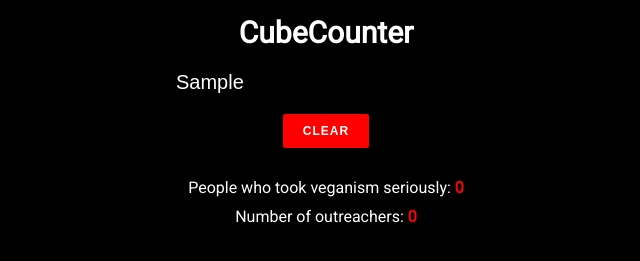
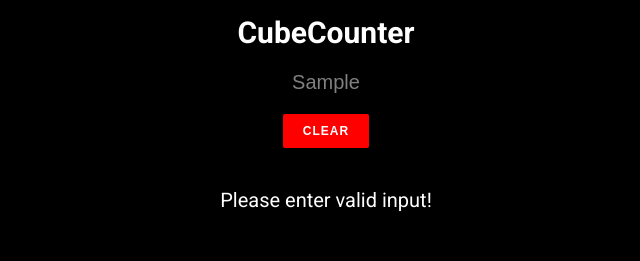
Before and after one commit to malinatran/cube-counter-web, a plain HTML site: page index.html in a window 1280 px wide. Both pictures are taken after typing "Sample" into the empty fields and a click on the button "CALCULATE". Shown: the part 147-408 px from the top of the page, without its empty margins (314-954 px from the left). Drawn offline with nearby package versions, Linux system fonts and the light colour scheme.

Commit message:
Add actual tally, percentage, error handling, input disabling

```diff
--- a/app.js
+++ b/app.js
@@ -3,20 +3,51 @@ var calculateOrClearTally
 $(function() {
   calculateOrClearTally = () => {
     if ($('button').text() === 'Calculate') {
-      var individualTallies = $('#individual-tallies').val()
-      var adjustedTallies = individualTallies
-        .split(' ')
-        .map(tally => adjustIndividualTally(tally))
-      var groupTally = Math.round(adjustedTallies.reduce((a, b) => a + b, 0))
-      var numOfOutreachers = adjustedTallies.filter(tally => tally > 0).length
-      displayResults(groupTally, numOfOutreachers)
+      var tallies = getIndividualTallies()
+      var adjustedTallies = tallies.map(tally => adjustIndividualTally(tally))
+      var actualGroupTally = calculateGroupTally(tallies)
+      var adjustedGroupTally = calculateGroupTally(adjustedTallies)
+      var percentageDiff = calculatePercentageDiff(
+        actualGroupTally,
+        adjustedGroupTally,
+      )
+      var outreachNum = adjustedTallies.filter(tally => tally > 0).length
+      displayResults({
+        actualTally: actualGroupTally,
+        adjustedTally: adjustedGroupTally,
+        percentageDiff: percentageDiff,
+        outreacherNum: outreachNum,
+      })
     } else {
       clearTally()
     }
   }
 
+  getIndividualTallies = () => {
+    var tallies = $('#individual-tallies')
+      .val()
+      .split(' ')
+      .map(tally => parseInt(tally))
+
+    if (!tallies[0]) {
+      $('#individual-tallies').attr('disabled', 'disabled')
+      $('.error-container').css('display', 'block')
+      $('button').html('Clear')
+    } else {
+      return tallies
+    }
+  }
+
+  calculateGroupTally = tallies => {
+    return Math.round(tallies.reduce((a, b) => a + b, 0))
+  }
+
+  calculatePercentageDiff = (actualGroupTally, adjustedGroupTally) => {
+    return ((adjustedGroupTally / actualGroupTally) * 100).toFixed(0)
+  }
+
   adjustIndividualTally = tally => {
-    let numericTally = parseInt(tally) || 0
+    let numericTally = tally || 0
 
     switch (true) {
       case numericTally > 0 && numericTally <= 5:
@@ -33,14 +64,20 @@ $(function() {
   }
 
   clearTally = () => {
+    $('#individual-tallies').removeAttr('disabled')
     $('#individual-tallies').val('')
+    $('.error-container').css('display', 'none')
     $('.results-container').css('display', 'none')
     $('button').html('Calculate')
   }
 
-  displayResults = (groupTally, numOfOutreachers) => {
-    $('#groupTally').html(groupTally)
-    $('#numOfOutreachers').html(numOfOutreachers)
+  displayResults = results => {
+    var { actualTally, adjustedTally, percentageDiff, outreacherNum } = results
+    $('#individual-tallies').attr('disabled', 'disabled')
+    $('#actual-group-tally').html(actualTally)
+    $('#adjusted-group-tally').html(adjustedTally)
+    $('#percentage-diff').html(`${percentageDiff}%`)
+    $('#outreacher-num').html(outreacherNum)
     $('.results-container').css('display', 'block')
     $('button').html('Clear')
   }
--- a/index.html
+++ b/index.html
@@ -2,6 +2,7 @@
 <html>
   <head>
     <title>Cube Counter</title>
+    <meta name="viewport" content="width=device-width, initial-scale=1.0" />
     <script
       src="https://code.jquery.com/jquery-3.4.1.min.js"
       integrity="sha256-CSXorXvZcTkaix6Yvo6HppcZGetbYMGWSFlBw8HfCJo="
@@ -10,7 +11,7 @@
     <script src="app.js"></script>
     <link rel="stylesheet" href="style.css" />
     <link
-      href="https://fonts.googleapis.com/css?family=Roboto&display=swap"
+      href="https://fonts.googleapis.com/css?family=Roboto:400,700&display=swap"
       rel="stylesheet"
     />
   </head>
@@ -25,12 +26,23 @@
       placeholder="Enter individual tallies (e.g. 1 2 3)"
     />
     <button onclick="calculateOrClearTally()">Calculate</button>
+    <div class="error-container">
+      <p class="error-text">
+        Please enter valid input!
+      </p>
+    </div>
     <div class="results-container">
       <p class="results-text">
-        People who took veganism seriously: <span id="groupTally"></span>
+        Actual tally: <span id="actual-group-tally"></span>
       </p>
       <p class="results-text">
-        Number of outreachers: <span id="numOfOutreachers"></span>
+        Adjusted tally: <span id="adjusted-group-tally"></span> (<span
+          id="percentage-diff"
+        ></span>
+        of actual)
+      </p>
+      <p class="results-text">
+        Number of outreachers: <span id="outreacher-num"></span>
       </p>
     </div>
   </body>
--- a/style.css
+++ b/style.css
@@ -23,7 +23,12 @@ input {
   font-size: 20px;
   outline: none;
   padding-bottom: 10px;
+  text-align: center;
   width: 300px;
+}
+
+input:disabled {
+  color: grey;
 }
 
 button {
@@ -46,6 +51,7 @@ p {
   font-size: 20px;
 }
 
+.error-container,
 .results-container {
   display: none;
   padding: 10px;
@@ -56,8 +62,7 @@ p {
   margin: 10px;
 }
 
-#groupTally,
-#numOfOutreachers {
+.results-text > span {
   color: red;
   font-weight: bold;
 }
```
